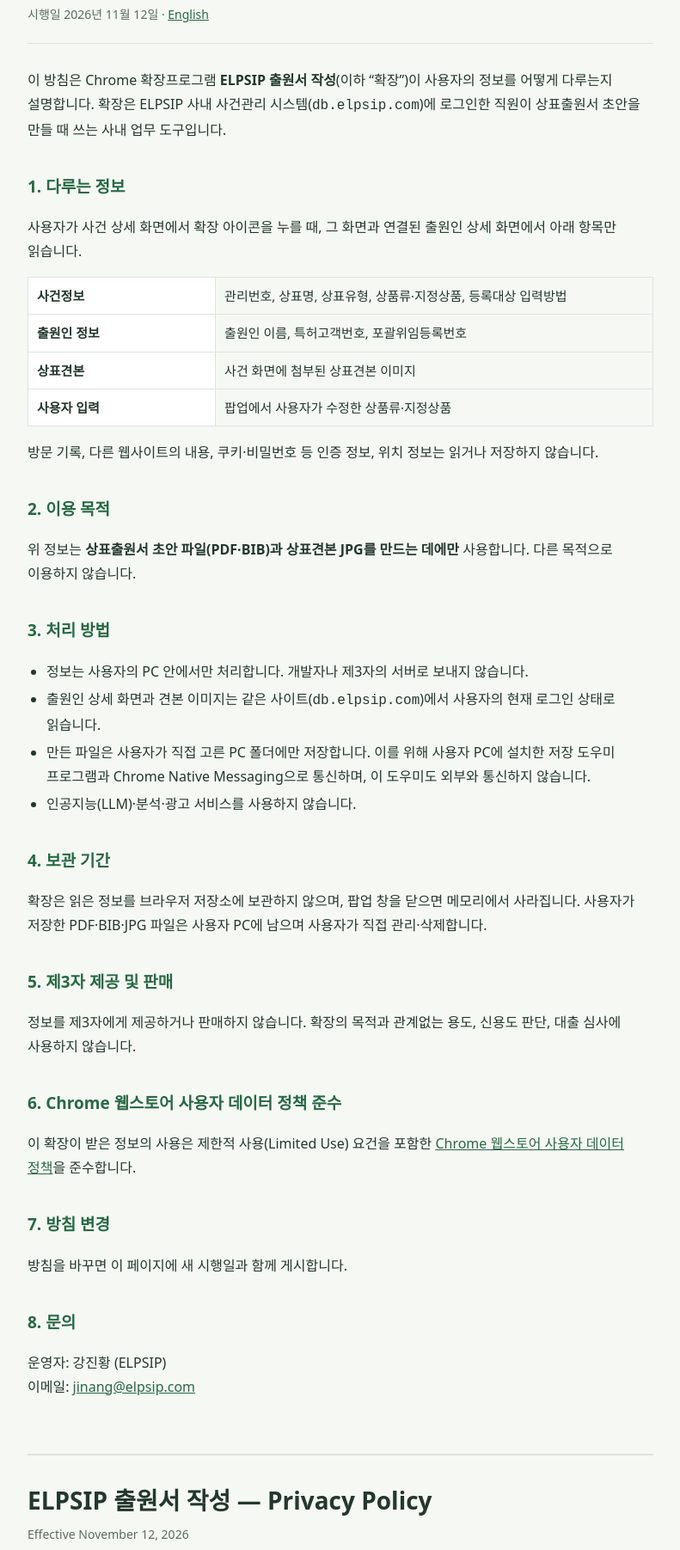
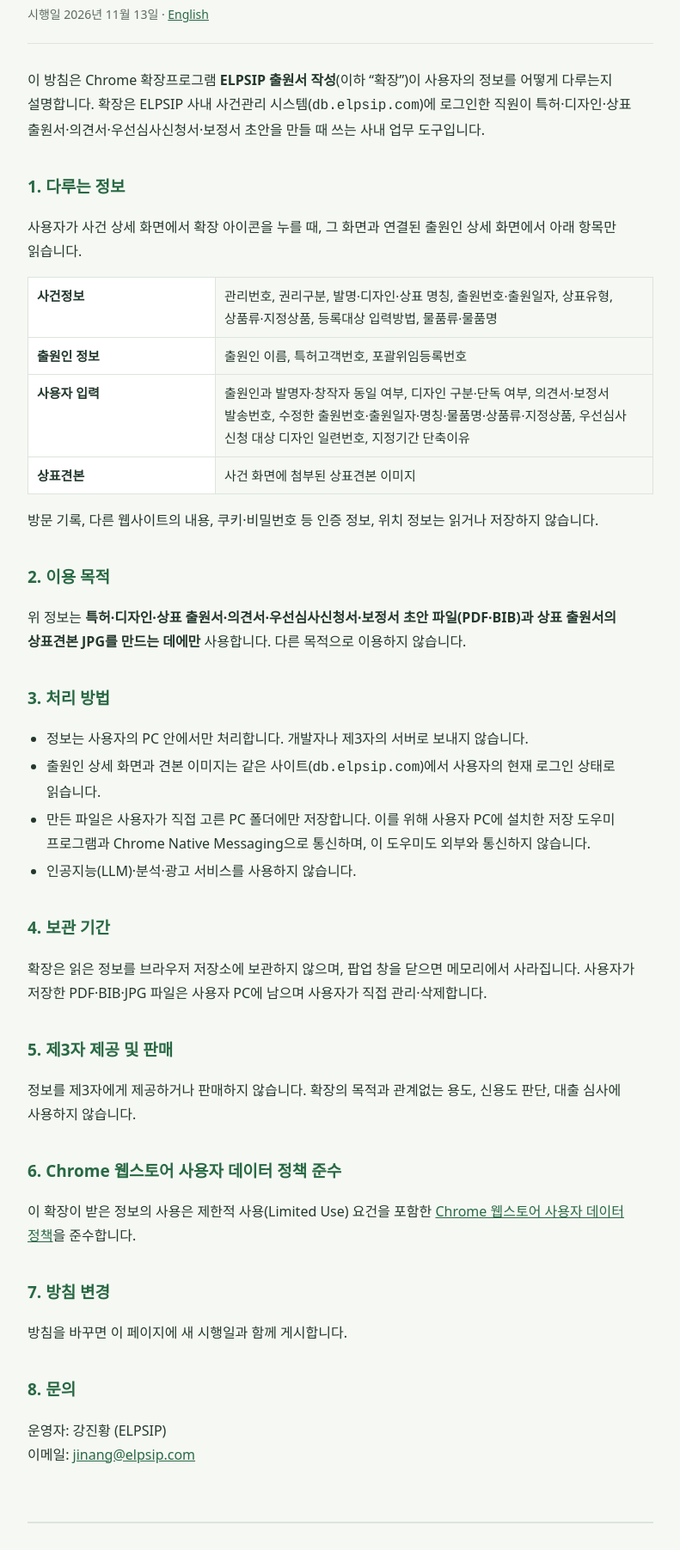
Before and after one commit to jinanghj/elpsip-extension-privacy, a plain HTML site: page index.html in a window 1280 px wide. Shown: the part 119-1922 px from the top of the page at 86% size, without its empty margins (244-1035 px from the left). Drawn offline with Linux system fonts and the light colour scheme.

Commit message:
Update policy for 0.8.2: patent/design/trademark applications, opinions, priority petitions, amendments
Co-Authored-By: Claude Opus 5.5 <noreply@anthropic.com>

```diff
--- a/index.html
+++ b/index.html
@@ -30,23 +30,23 @@ a{color:var(--accent)}
 <header>
   <div class="brand">ELPSIP</div>
   <h1>ELPSIP 출원서 작성 — 개인정보처리방침</h1>
-  <p class="meta">시행일 2026년 11월 12일 · <a href="#en">English</a></p>
+  <p class="meta">시행일 2026년 11월 13일 · <a href="#en">English</a></p>
 </header>
 
-<p>이 방침은 Chrome 확장프로그램 <strong>ELPSIP 출원서 작성</strong>(이하 “확장”)이 사용자의 정보를 어떻게 다루는지 설명합니다. 확장은 ELPSIP 사내 사건관리 시스템(<code>db.elpsip.com</code>)에 로그인한 직원이 상표출원서 초안을 만들 때 쓰는 사내 업무 도구입니다.</p>
+<p>이 방침은 Chrome 확장프로그램 <strong>ELPSIP 출원서 작성</strong>(이하 “확장”)이 사용자의 정보를 어떻게 다루는지 설명합니다. 확장은 ELPSIP 사내 사건관리 시스템(<code>db.elpsip.com</code>)에 로그인한 직원이 특허·디자인·상표 출원서·의견서·우선심사신청서·보정서 초안을 만들 때 쓰는 사내 업무 도구입니다.</p>
 
 <h2>1. 다루는 정보</h2>
 <p>사용자가 사건 상세 화면에서 확장 아이콘을 누를 때, 그 화면과 연결된 출원인 상세 화면에서 아래 항목만 읽습니다.</p>
 <table>
-  <tr><th>사건정보</th><td>관리번호, 상표명, 상표유형, 상품류·지정상품, 등록대상 입력방법</td></tr>
+  <tr><th>사건정보</th><td>관리번호, 권리구분, 발명·디자인·상표 명칭, 출원번호·출원일자, 상표유형, 상품류·지정상품, 등록대상 입력방법, 물품류·물품명</td></tr>
   <tr><th>출원인 정보</th><td>출원인 이름, 특허고객번호, 포괄위임등록번호</td></tr>
+  <tr><th>사용자 입력</th><td>출원인과 발명자·창작자 동일 여부, 디자인 구분·단독 여부, 의견서·보정서 발송번호, 수정한 출원번호·출원일자·명칭·물품명·상품류·지정상품, 우선심사 신청 대상 디자인 일련번호, 지정기간 단축이유</td></tr>
   <tr><th>상표견본</th><td>사건 화면에 첨부된 상표견본 이미지</td></tr>
-  <tr><th>사용자 입력</th><td>팝업에서 사용자가 수정한 상품류·지정상품</td></tr>
 </table>
 <p>방문 기록, 다른 웹사이트의 내용, 쿠키·비밀번호 등 인증 정보, 위치 정보는 읽거나 저장하지 않습니다.</p>
 
 <h2>2. 이용 목적</h2>
-<p>위 정보는 <strong>상표출원서 초안 파일(PDF·BIB)과 상표견본 JPG를 만드는 데에만</strong> 사용합니다. 다른 목적으로 이용하지 않습니다.</p>
+<p>위 정보는 <strong>특허·디자인·상표 출원서·의견서·우선심사신청서·보정서 초안 파일(PDF·BIB)과 상표 출원서의 상표견본 JPG를 만드는 데에만</strong> 사용합니다. 다른 목적으로 이용하지 않습니다.</p>
 
 <h2>3. 처리 방법</h2>
 <ul>
@@ -73,22 +73,22 @@ a{color:var(--accent)}
 
 <section class="lang" id="en" lang="en">
 <h1>ELPSIP 출원서 작성 — Privacy Policy</h1>
-<p class="meta">Effective November 12, 2026</p>
+<p class="meta">Effective November 13, 2026</p>
 
-<p>This policy explains how the Chrome extension <strong>ELPSIP 출원서 작성</strong> (“the extension”) handles user data. The extension is an internal tool for ELPSIP staff who are signed in to the company’s case management system (<code>db.elpsip.com</code>) and need to prepare Korean trademark application drafts.</p>
+<p>This policy explains how the Chrome extension <strong>ELPSIP 출원서 작성</strong> (“the extension”) handles user data. The extension is an internal tool for ELPSIP staff who are signed in to the company’s case management system (<code>db.elpsip.com</code>) and need to prepare Korean patent, design and trademark applications, opinions, priority examination petitions or amendments.</p>
 
 <h2>1. Data the extension handles</h2>
 <p>Only when the user clicks the extension icon on a case detail page, the extension reads the following from that page and from the linked applicant detail page:</p>
 <table>
-  <tr><th>Case information</th><td>Docket number, mark name, mark type, class and designated goods, representation type</td></tr>
+  <tr><th>Case information</th><td>Docket number, right type, invention/design/mark name, application number and date, mark type, class and designated goods, representation type, design class and article name</td></tr>
   <tr><th>Applicant information</th><td>Applicant name, KIPO customer number, general power of attorney number</td></tr>
   <tr><th>Mark specimen</th><td>The trademark specimen image attached to the case page</td></tr>
-  <tr><th>User input</th><td>Class and goods edited by the user in the popup</td></tr>
+  <tr><th>User input</th><td>Whether the applicant is also the inventor/creator, design type and standalone status, opinion/amendment dispatch number, edited application number and date, title, article name, classes and goods, design serial numbers for priority examination, reason for shortening the designated period</td></tr>
 </table>
 <p>The extension does not read or store browsing history, content of other websites, cookies, passwords or other authentication data, or location.</p>
 
 <h2>2. Purpose</h2>
-<p>The data is used <strong>only to generate the draft application files (PDF and BIB) and the specimen JPG</strong>. It is not used for any other purpose.</p>
+<p>The data is used <strong>only to generate application, opinion, priority examination petition and amendment drafts (PDF and BIB), and specimen JPG files for trademark applications</strong>. It is not used for any other purpose.</p>
 
 <h2>3. How data is processed</h2>
 <ul>
```
